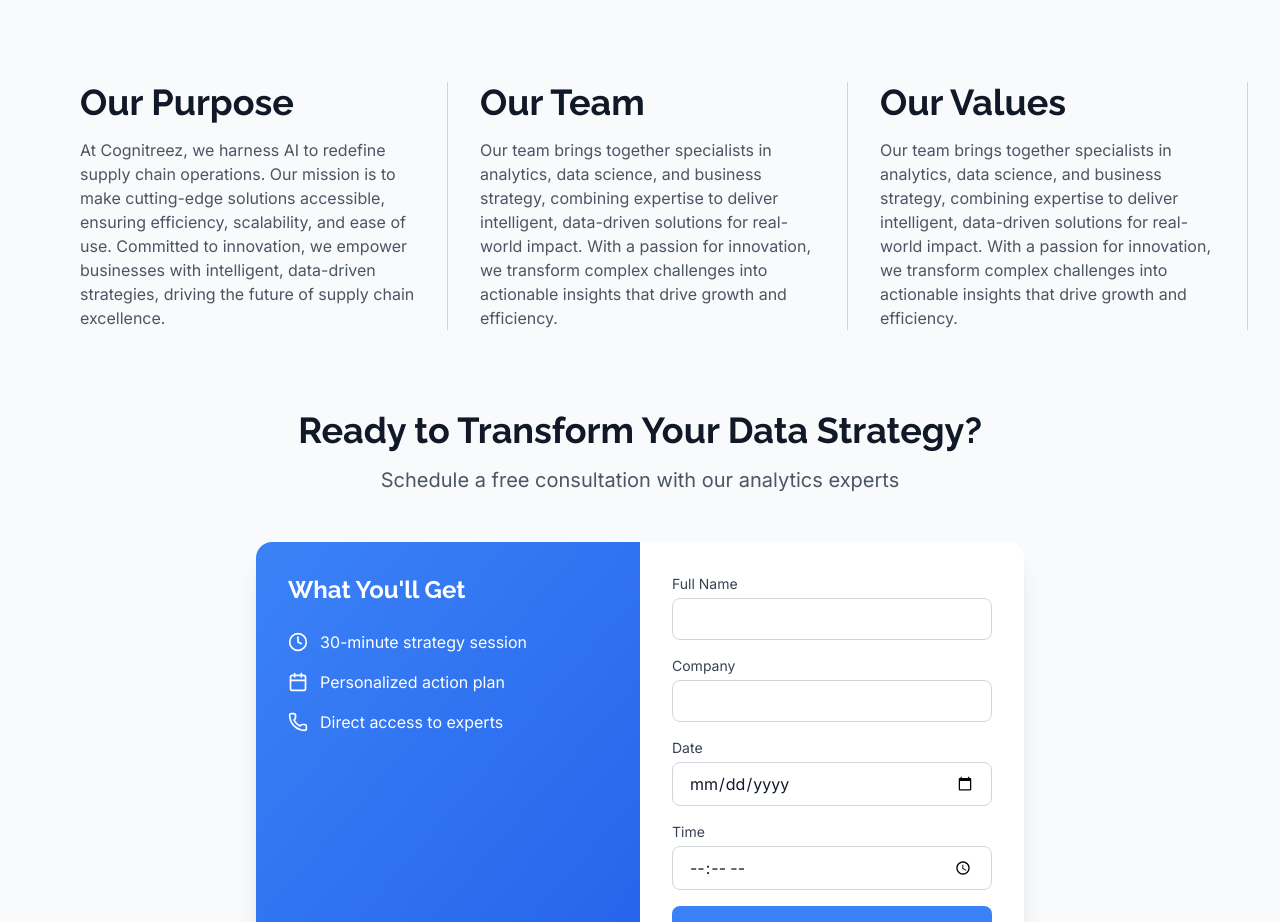
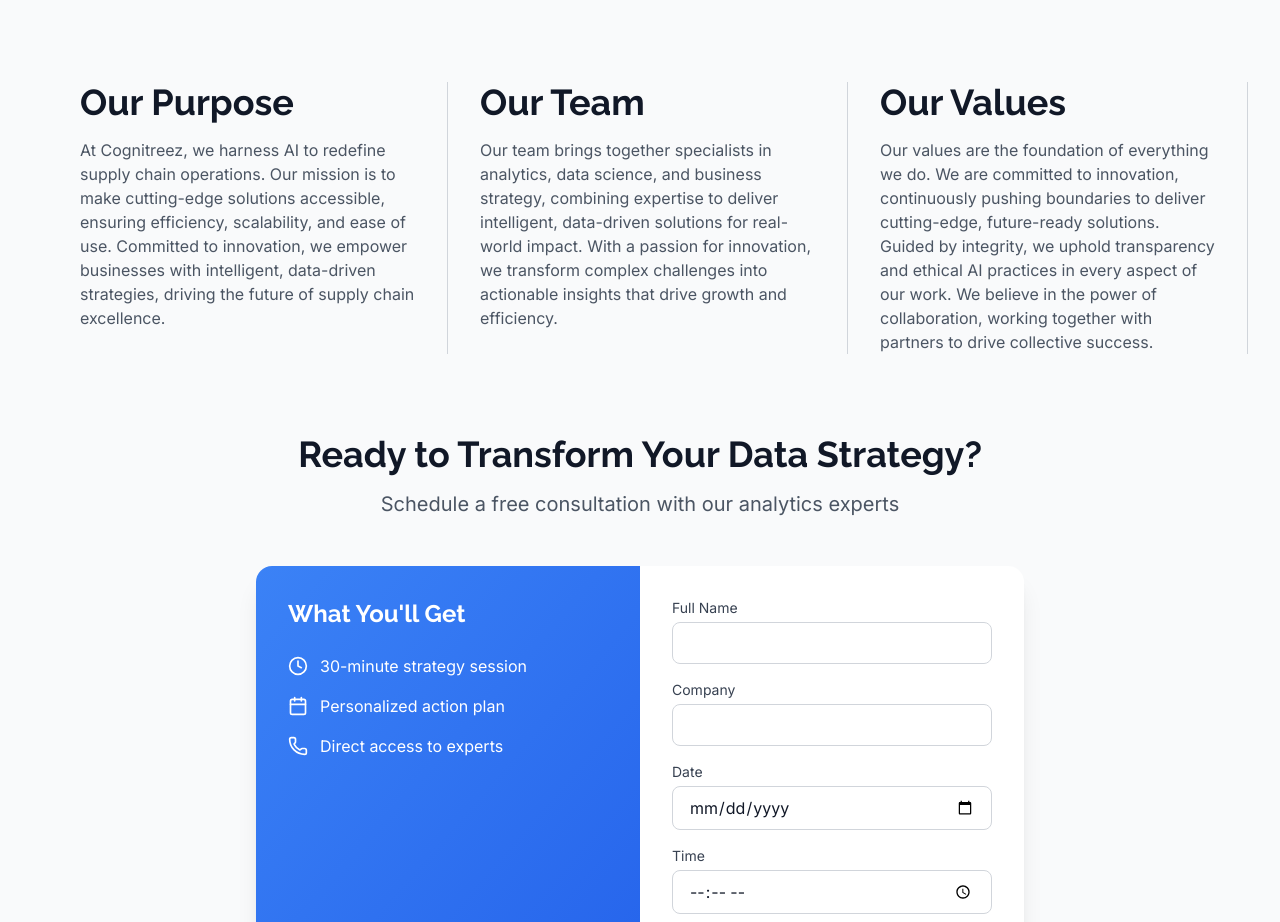
Before and after one commit to bibinwithab/cognitreez, a React (Vite) app: page / in a window 1280 px wide. Shown: the part 2320-3242 px from the top of the page. Built offline with nearby package versions, Linux system fonts and the light colour scheme.

Commit message:
content updated in about

```diff
--- a/src/Components/BookACall.jsx
+++ b/src/Components/BookACall.jsx
@@ -56,12 +56,12 @@
     {
       title: "Our Values",
       content:
-        "Our team brings together specialists in analytics, data science, and business strategy, combining expertise to deliver intelligent, data-driven solutions for real-world impact. With a passion for innovation, we transform complex challenges into actionable insights that drive growth and efficiency.",
+        "Our values are the foundation of everything we do. We are committed to innovation, continuously pushing boundaries to deliver cutting-edge, future-ready solutions. Guided by integrity, we uphold transparency and ethical AI practices in every aspect of our work. We believe in the power of collaboration, working together with partners to drive collective success.",
     },
     {
       title: "Our Research",
       content:
-        "Our team brings together specialists in analytics, data science, and business strategy, combining expertise to deliver intelligent, data-driven solutions for real-world impact. With a passion for innovation, we transform complex challenges into actionable insights that drive growth and efficiency.",
+        "Innovation is at the core of everything we do. Our research focuses on leveraging AI, data science, and advanced analytics to solve real-world challenges. We explore cutting-edge methodologies to optimize decision-making, enhance automation, and drive efficiency across industries",
     },
   ];
   return (
```
